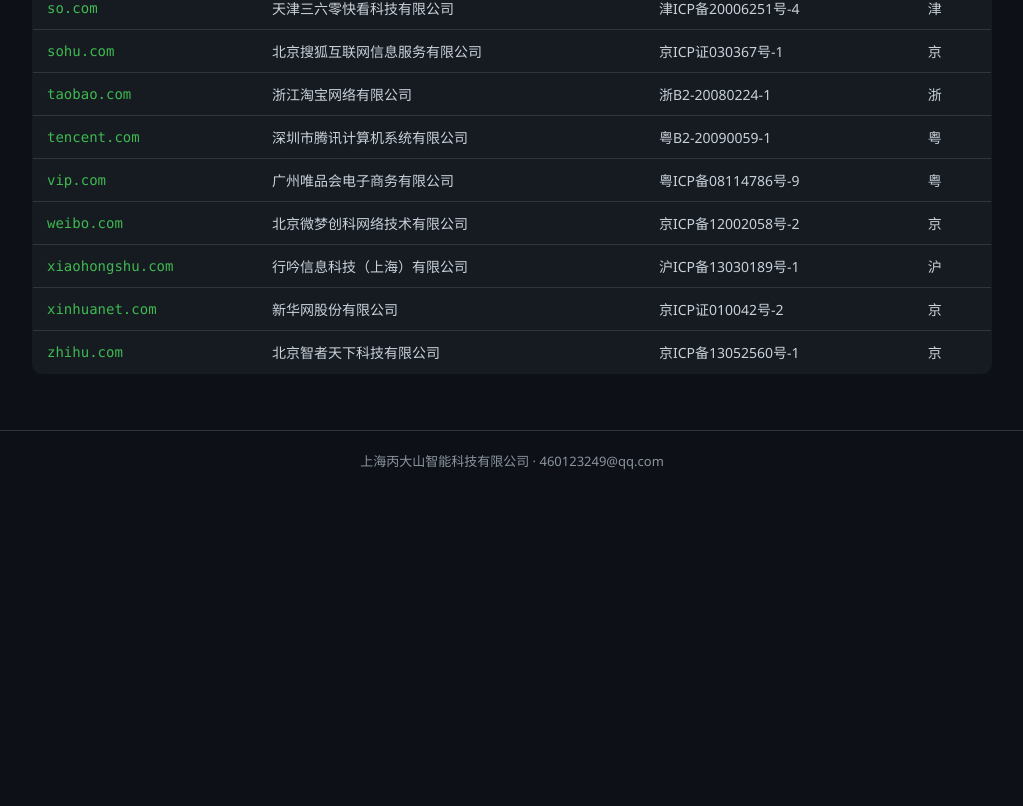
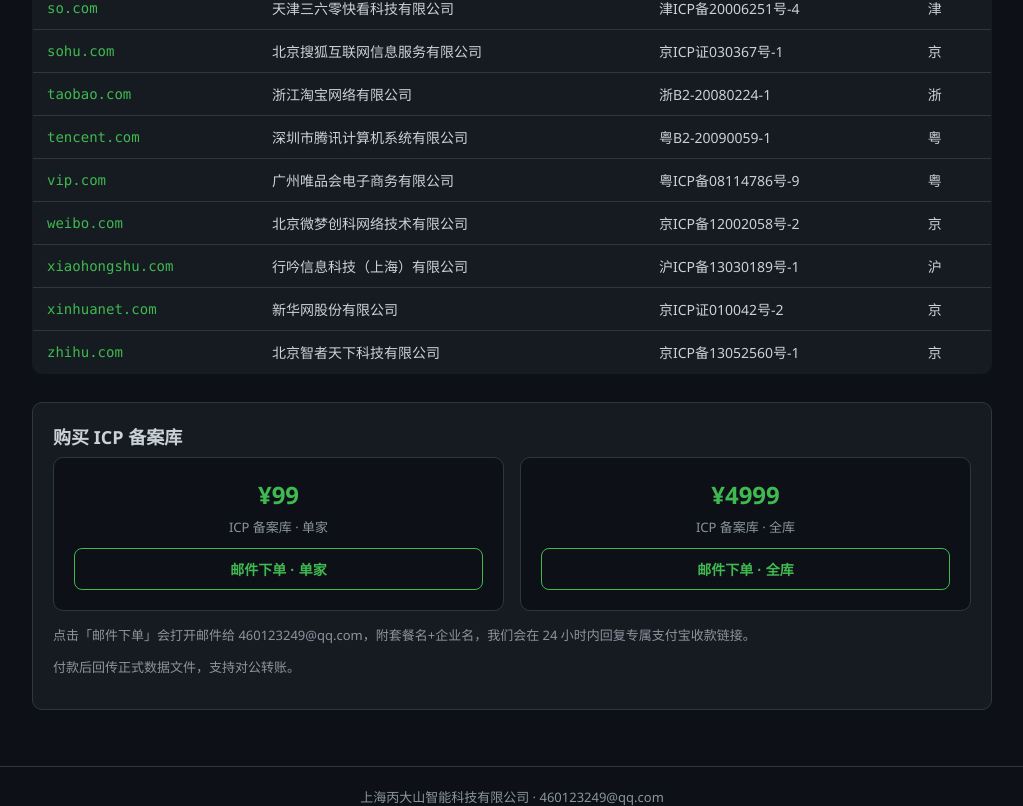
Before and after one commit to breezesamuel/geo-audit, a plain HTML site: page data/icp/index.html in a window 1280 px wide. Shown: the part 2282-3088 px from the top of the page, without its empty margins (128-1151 px from the left). Before the commit the page ends 2752 px from the top, so only its background shows below. Drawn offline with Linux system fonts and the light colour scheme.

Commit message:
deploy data: data/icp/index.html

```diff
--- a/data/icp/index.html
+++ b/data/icp/index.html
@@ -139,6 +139,24 @@
     <tbody id="tbody"></tbody>
   </table>
   <div class="empty" id="empty" style="display:none;">没有匹配的记录</div>
+
+  <div class="card" style="text-align:left;margin-top:28px;">
+    <h2 style="font-size:18px;margin:0 0 8px;">购买 ICP 备案库</h2>
+    <div class="cards" style="grid-template-columns:repeat(2,1fr);margin-bottom:14px;">
+      <div class="card" style="background:var(--bg);text-align:center;">
+        <div class="num" style="font-size:24px;">¥99</div>
+        <div class="label">ICP 备案库 · 单家</div>
+        <button style="width:100%;margin-top:12px;padding:10px;border-radius:8px;border:1px solid var(--green);background:transparent;color:var(--green);font-size:14px;font-weight:600;cursor:pointer;" onclick="location.href='mailto:460123249@qq.com?subject='+encodeURIComponent('购买 ICP备案库 单家 ¥99')+'&body='+encodeURIComponent('我要购买：ICP 备案库 · 单家 ¥99\n备案主体/企业名：\n邮箱：')">邮件下单 · 单家</button>
+      </div>
+      <div class="card" style="background:var(--bg);text-align:center;">
+        <div class="num" style="font-size:24px;">¥4999</div>
+        <div class="label">ICP 备案库 · 全库</div>
+        <button style="width:100%;margin-top:12px;padding:10px;border-radius:8px;border:1px solid var(--green);background:transparent;color:var(--green);font-size:14px;font-weight:600;cursor:pointer;" onclick="location.href='mailto:460123249@qq.com?subject='+encodeURIComponent('购买 ICP备案库 全库 ¥4999')+'&body='+encodeURIComponent('我要购买：ICP 备案库 · 全库 ¥4999\n企业名/单位：\n邮箱：')">邮件下单 · 全库</button>
+      </div>
+    </div>
+    <p style="color:var(--muted);font-size:13px;">点击「邮件下单」会打开邮件给 460123249@qq.com，附套餐名+企业名，我们会在 24 小时内回复专属支付宝收款链接。</p>
+    <p style="color:var(--muted);font-size:13px;margin-top:6px;">付款后回传正式数据文件，支持对公转账。</p>
+  </div>
 </div>
 
 <footer>上海丙大山智能科技有限公司 · 460123249@qq.com</footer>
```
